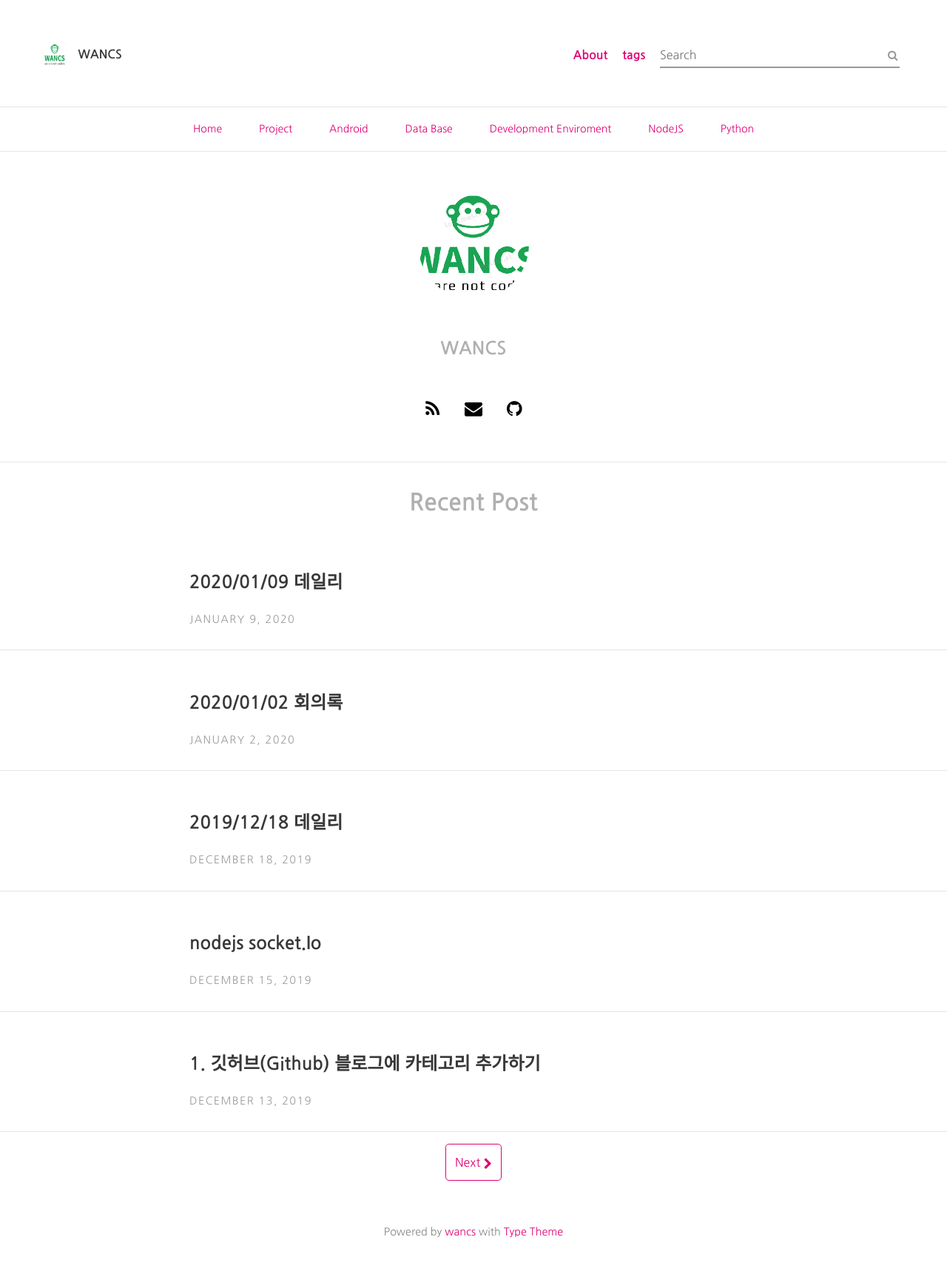
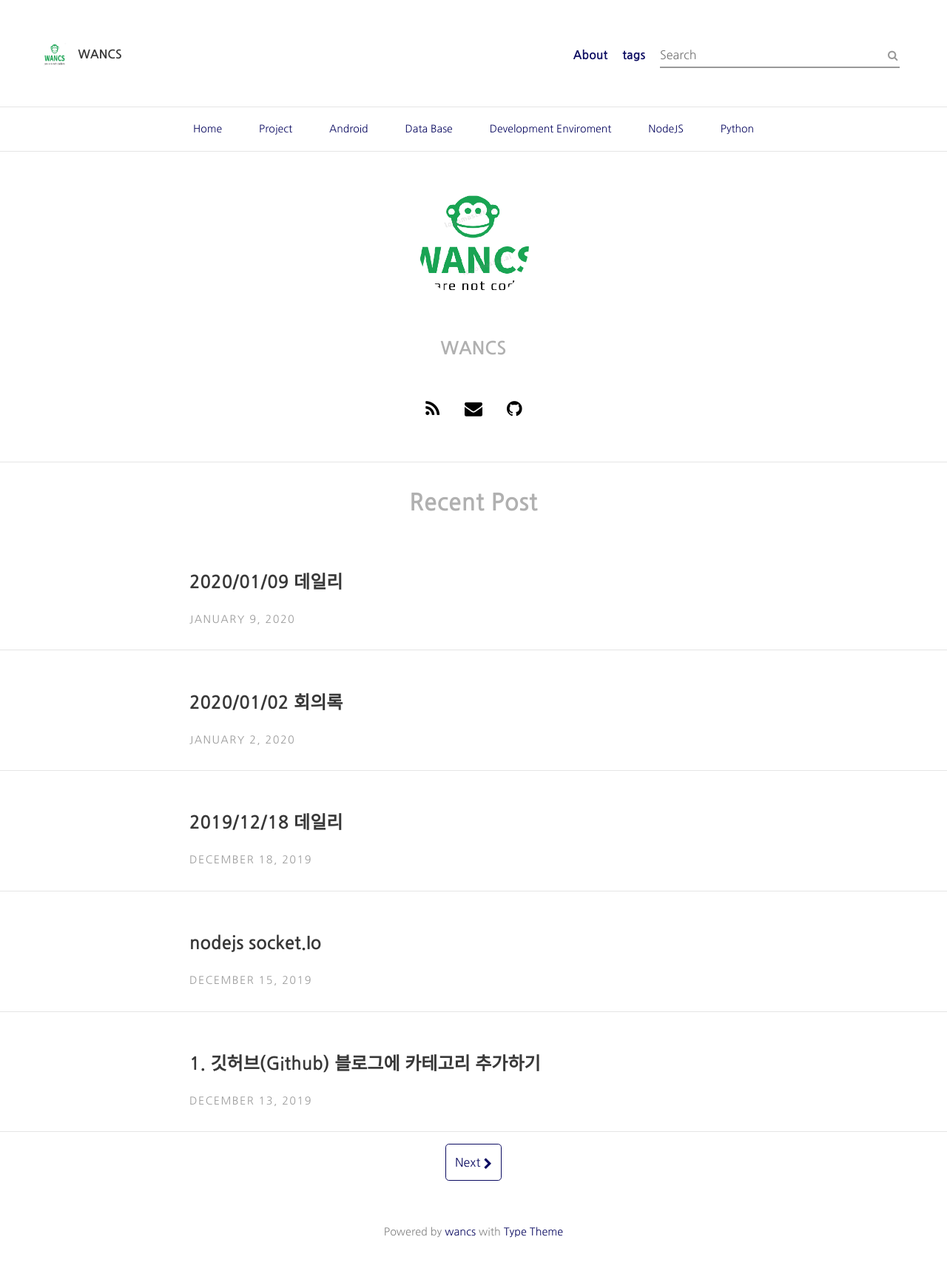
Before and after one commit to wa-ncs/wa-ncs.github.io, a Jekyll site: the page built from index.html, in a window 1280 px wide. Shown: the whole page at 74% size. Built offline with Jekyll 4.4.1, drawn with Linux system fonts in a browser that asks for light colours; nearby versions of some CDN libraries; the list of posts is cut into pages by our own code; comment, search, counter and statistics services are not loaded.

Commit message:
update css color

```diff
--- a/_sass/base/_variables.scss
+++ b/_sass/base/_variables.scss
@@ -17,7 +17,7 @@ $border-color: rgba(0, 0, 0, 0.1); // rgba recommended if using feature images
 
 // Typography colours
 $text-color: #383838;
-$link-color: #DF0174;
+$link-color: #0B0B61;
 $selection-color: #D4D4D4; // visible when highlighting text
 
 // Tags color
@@ -27,7 +27,7 @@ $tags-color: #b0b0b0;
 $search-color: #999;
 
 // Header colours
-$header-link-color: #DF0174;
+$header-link-color: #0B0B61;
 $header-brand-color: #000000;
 
 // Feature image for articles
--- a/_sass/external/_reset.scss
+++ b/_sass/external/_reset.scss
@@ -141,13 +141,13 @@ h1 {
 subtitle {
   font-size:1.3em;
   font-weight:700;
-  color:#DF0174;
+  color:#0B0B61;
 }
 
 point {
   font-size:1em;
   font-weight:600;
-  color:#DF0174;
+  color:#0B0B61;
 }
 /**
  * Address styling not present in IE 8/9.
```
